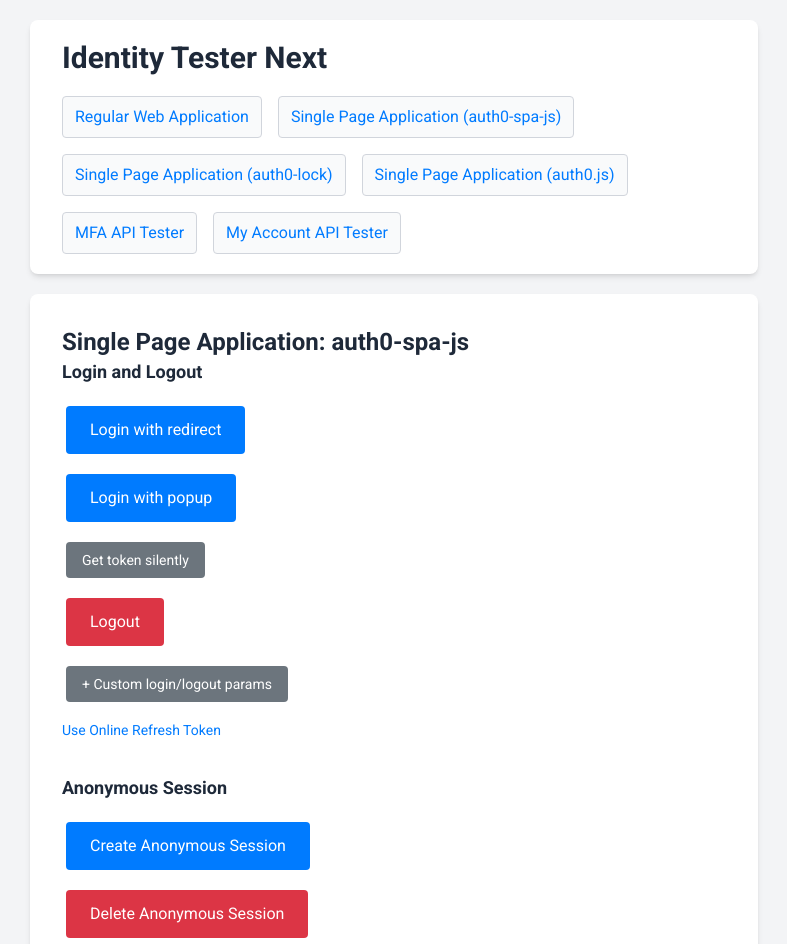
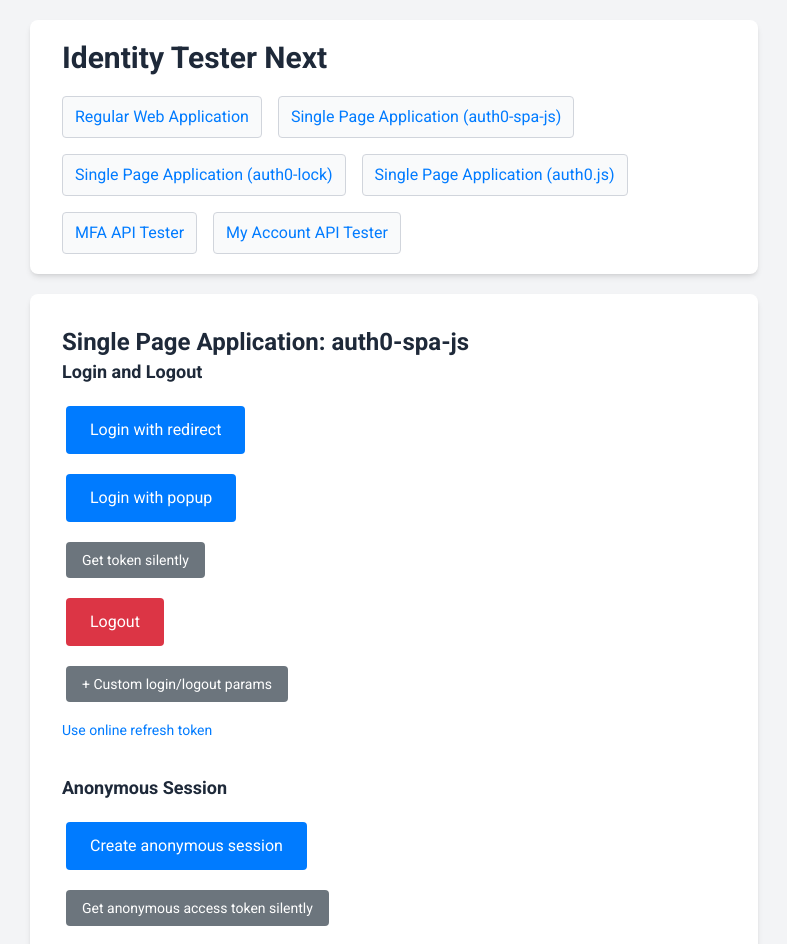
Before and after one commit to sfjt/identity-tester-next-2, a Next.js app: page /spa/auth0-spa-js in a window 1280 px wide. Shown: the top 944 px of the page, without its empty margins (246-1033 px from the left). Built offline with nearby package versions, Linux system fonts and the light colour scheme.

Commit message:
Anonymous session

```diff
--- a/src/app/spa/auth0-spa-js/page.tsx
+++ b/src/app/spa/auth0-spa-js/page.tsx
@@ -82,6 +82,18 @@
         ...state,
         accessToken,
         anonSessonToken: sessionToken,
+      })
+    } catch (err) {
+      console.error(err)
+    }
+  }
+
+  async function getAnonymousAccessTokenSilently() {
+    try {
+      const { accessToken } = await client.anonymous.getTokenSilently({ audience: config.default_audience || "" })
+      setState({
+        ...state,
+        accessToken,
       })
     } catch (err) {
       console.error(err)
@@ -230,7 +242,7 @@
             href={document.location.origin + "/spa/auth0-spa-js?use_ort=true"}
             className="text-primary no-underline text-sm break-all hover:underline"
           >
-            Use Online Refresh Token
+            Use online refresh token
           </a>
         </p>
       </section>
@@ -242,7 +254,15 @@
               className="border-0 rounded-sm cursor-pointer text-base py-3 px-6 m-1 transition-colors bg-primary text-white hover:bg-blue-700"
               onClick={createAnonymousSession}
             >
-              Create Anonymous Session
+              Create anonymous session
+            </button>
+          </li>
+          <li className="mb-3 mt-2">
+            <button
+              className="border-0 rounded-sm cursor-pointer transition-colors bg-secondary text-white text-sm py-2 px-4 m-1 hover:bg-gray-700"
+              onClick={getAnonymousAccessTokenSilently}
+            >
+              Get anonymous access token silently
             </button>
           </li>
           <li className="mb-3 mt-2">
@@ -250,7 +270,7 @@
               className="border-0 rounded-sm cursor-pointer text-base py-3 px-6 m-1 transition-colors bg-danger text-white hover:bg-red-700"
               onClick={deleteAnonymousSession}
             >
-              Delete Anonymous Session
+              Delete anonymous session
             </button>
           </li>
         </ul>
```
